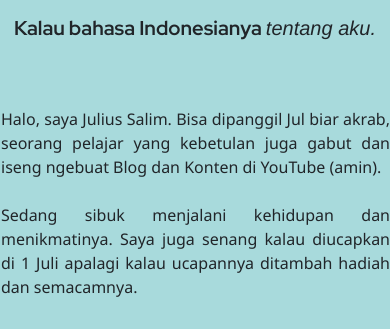
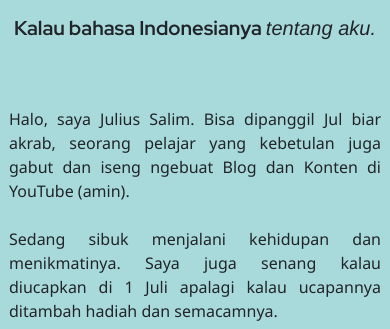
Before and after one commit to Voliages/Voliage.github.io, a plain HTML site: page aboutme.html in a window 390 px wide. Shown: the part 281-610 px from the top of the page. Drawn offline with nearby package versions, Linux system fonts and the light colour scheme; a web font is replaced by a local one.

Commit message:
Add files via upload

```diff
--- a/aboutme.html
+++ b/aboutme.html
@@ -17,6 +17,7 @@
     <link href="https://fonts.googleapis.com/css2?family=Red+Hat+Display:wght@700&display=swap" rel="stylesheet">
     <link rel="preconnect" href="https://fonts.gstatic.com">
     <link href="https://fonts.googleapis.com/css2?family=Roboto:wght@100&display=swap" rel="stylesheet">
+    <link rel="preconnect" href="https://fonts.gstatic.com">
     <link href='https://fonts.googleapis.com/css?family=Droid Serif' rel='stylesheet'>
 
 
--- a/aboutstyle.css
+++ b/aboutstyle.css
@@ -37,7 +37,7 @@ font-family: 'Red Hat Display', sans-serif; font-size: 50px; text-align: center;
     .parg1 {
     text-align: justify;
     transform: translateX(0%);
-    text-align: justify; padding-left: 1px; font-family: 'Noto Sans'; padding-right: 0%;
+    text-align: justify; padding-left: 9px; font-family: 'Noto Sans'; padding-right: 9px;
     }
 
     .par1 {
```
